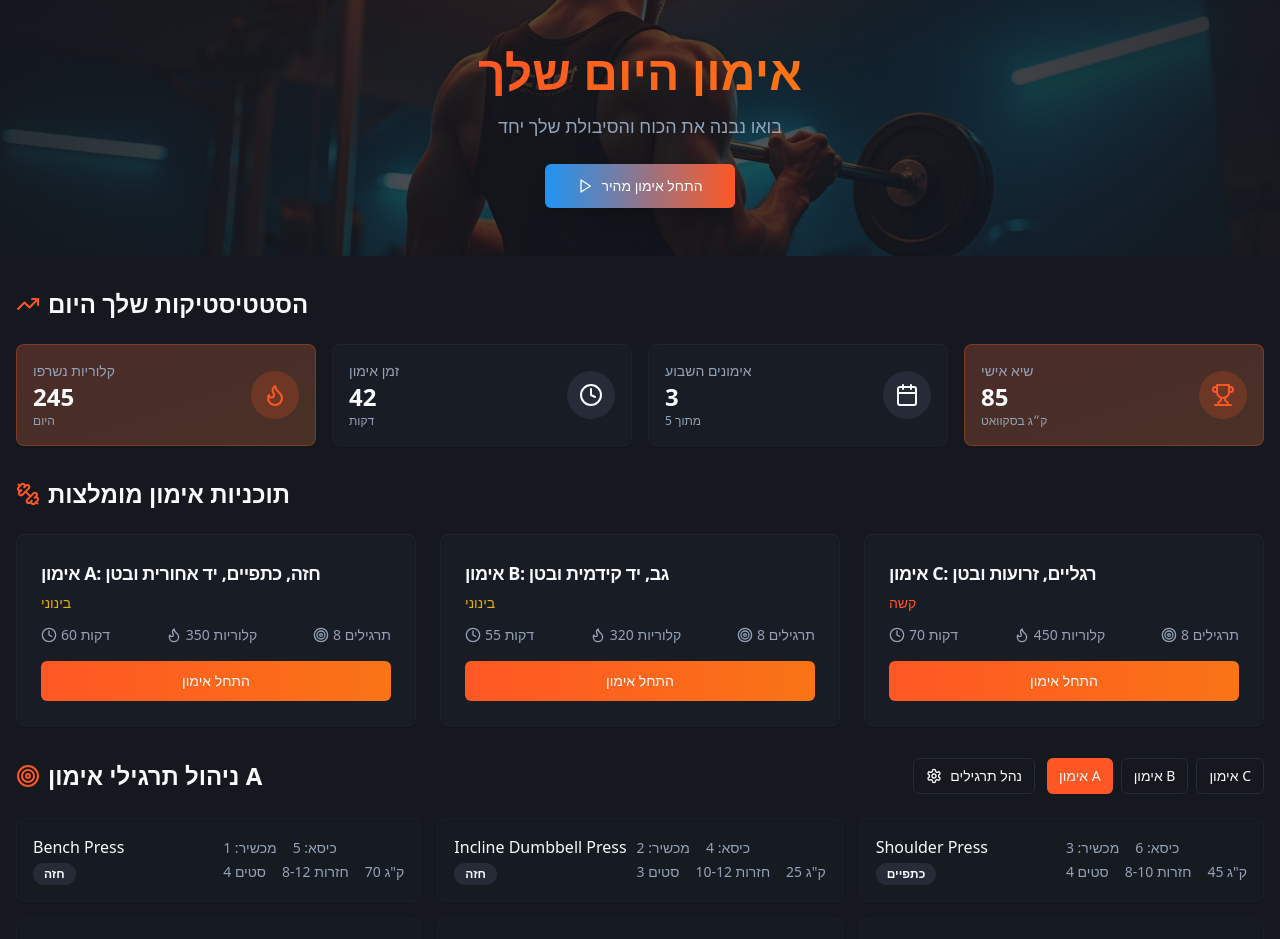
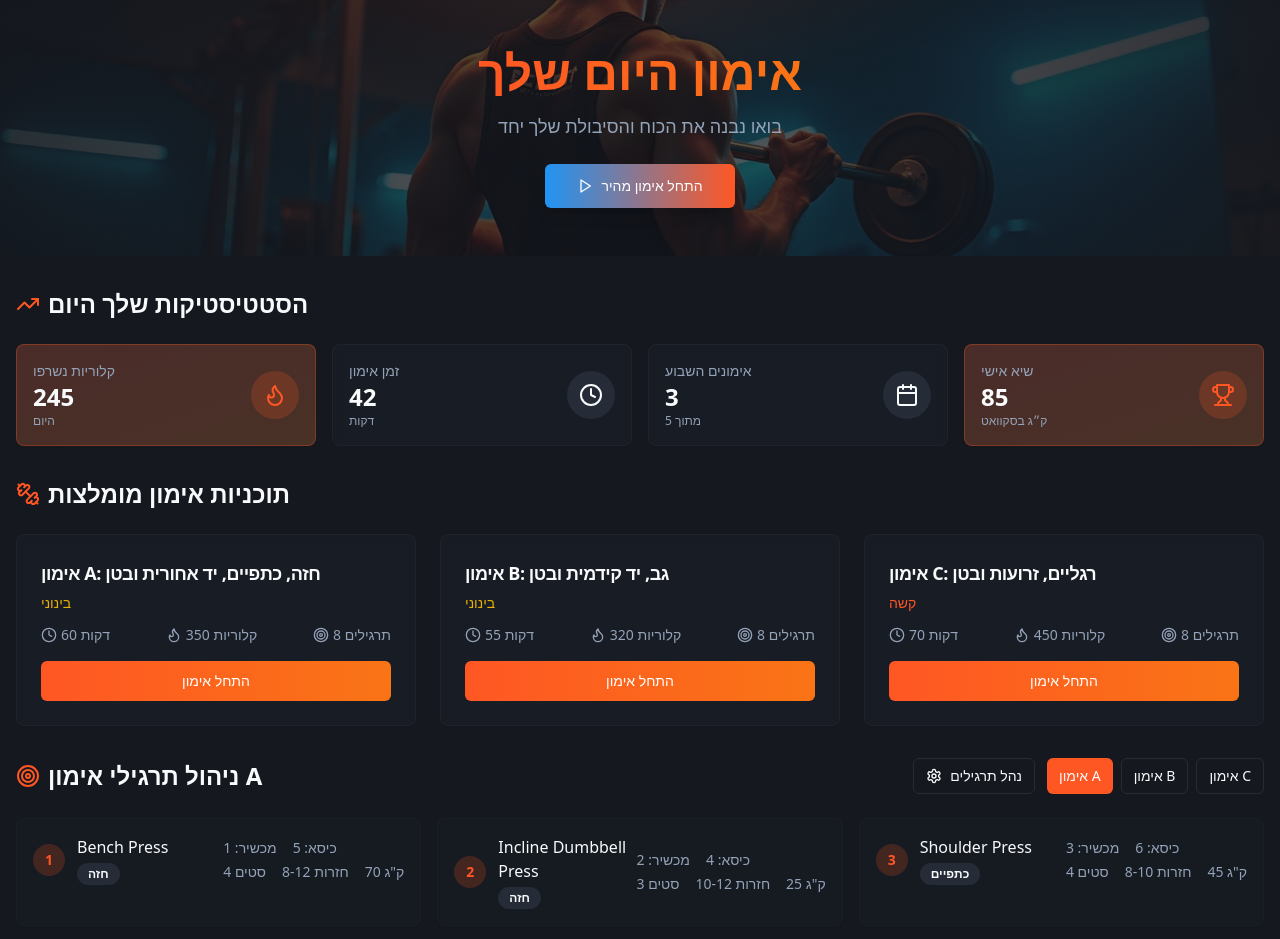
Before and after one commit to eyalway/my-gym-best-buddy, a React (Vite) app: page / in a window 1280 px wide. Shown: the top 939 px of the page. Built offline with nearby package versions, Linux system fonts and the light colour scheme.

Commit message:
Add exercise numbering
Add numbering to exercises to indicate their order within a workout.

```diff
--- a/src/components/ExerciseItem.tsx
+++ b/src/components/ExerciseItem.tsx
@@ -1,3 +1,4 @@
+
 import { Card, CardContent } from "@/components/ui/card";
 import { Badge } from "@/components/ui/badge";
 import { Button } from "@/components/ui/button";
@@ -18,6 +19,7 @@ interface ExerciseItemProps {
   showActions?: boolean;
   isFirst?: boolean;
   isLast?: boolean;
+  exerciseNumber?: number;
 }
 
 export const ExerciseItem = ({
@@ -35,17 +37,25 @@ export const ExerciseItem = ({
   showActions = false,
   isFirst = false,
   isLast = false,
-  workoutType
+  workoutType,
+  exerciseNumber
 }: ExerciseItemProps & { workoutType: 'A' | 'B' | 'C' }) => {
   return (
     <Card className="bg-card/30 backdrop-blur-sm border-border/30 hover:bg-card/50 transition-all duration-200">
       <CardContent className="p-4">
         <div className="flex items-center justify-between">
-          <div className="flex-1">
-            <h4 className="font-medium text-foreground">{name}</h4>
-            <Badge variant="secondary" className="mt-1 text-xs">
-              {targetMuscle}
-            </Badge>
+          <div className="flex items-center gap-3 flex-1">
+            {exerciseNumber && (
+              <div className="flex-shrink-0 w-8 h-8 bg-fitness-primary/20 text-fitness-primary rounded-full flex items-center justify-center font-bold text-sm">
+                {exerciseNumber}
+              </div>
+            )}
+            <div className="flex-1">
+              <h4 className="font-medium text-foreground">{name}</h4>
+              <Badge variant="secondary" className="mt-1 text-xs">
+                {targetMuscle}
+              </Badge>
+            </div>
           </div>
           <div className="flex items-center gap-3">
             {(machineNumber || seatHeight || sets || reps || weight) && (
--- a/src/pages/Index.tsx
+++ b/src/pages/Index.tsx
@@ -212,6 +212,7 @@ const Index = () => {
                 onReorder={reorderExercise}
                 isFirst={index === 0}
                 isLast={index === currentExercises.length - 1}
+                exerciseNumber={index + 1}
               />
             ))}
           </div>
```
Lines whose indentation alone changed are shown as unchanged.
